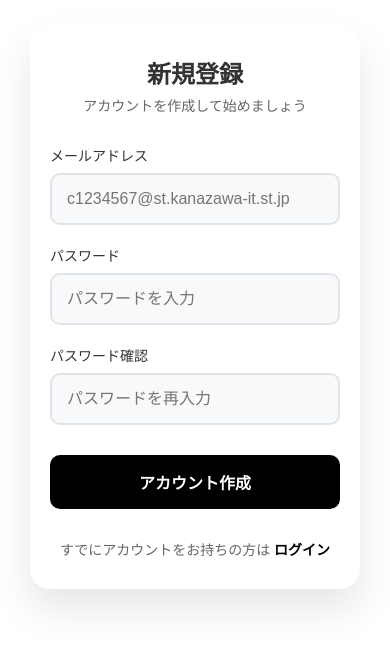
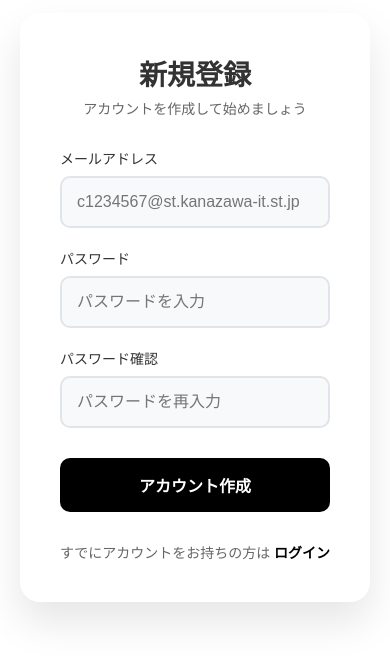
Before and after one commit to MATSUOKAAIRI/HacKit-secpro, a website with bundled scripts: page signup.html in a window 390 px wide. Shown: the part 115-776 px from the top of the page. Built offline with nearby package versions, Linux system fonts and the light colour scheme; no server answers.

Commit message:
ログイン

```diff
--- a/login.css
+++ b/login.css
@@ -227,18 +227,3 @@ body {
     color: #155724;
     border: 1px solid #55a3ff;
 }
-
-@media (max-width: 480px) {
-    .login-container, .signup-container, .password-container {
-        padding: 30px 20px;
-        margin: 10px;
-    }
-
-    .logo h1 {
-        font-size: 24px;
-    }
-
-    .social-login {
-        flex-direction: column;
-    }
-}
```
